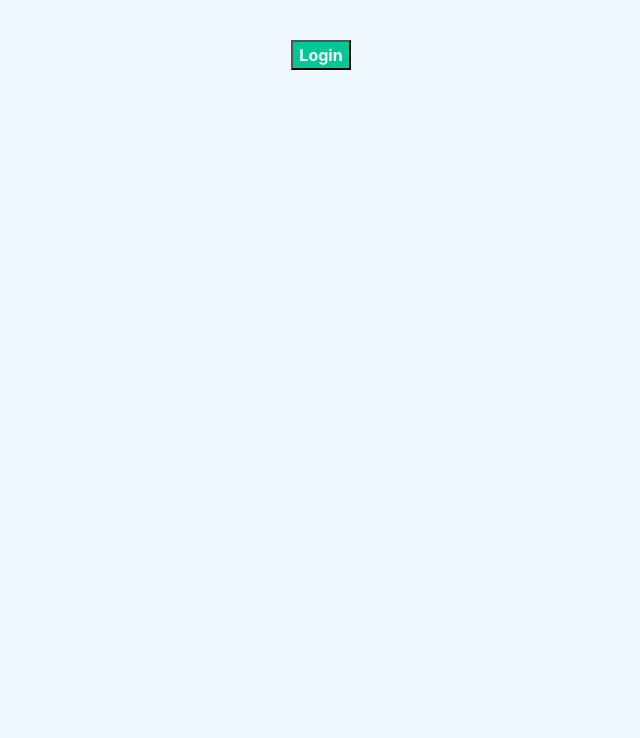
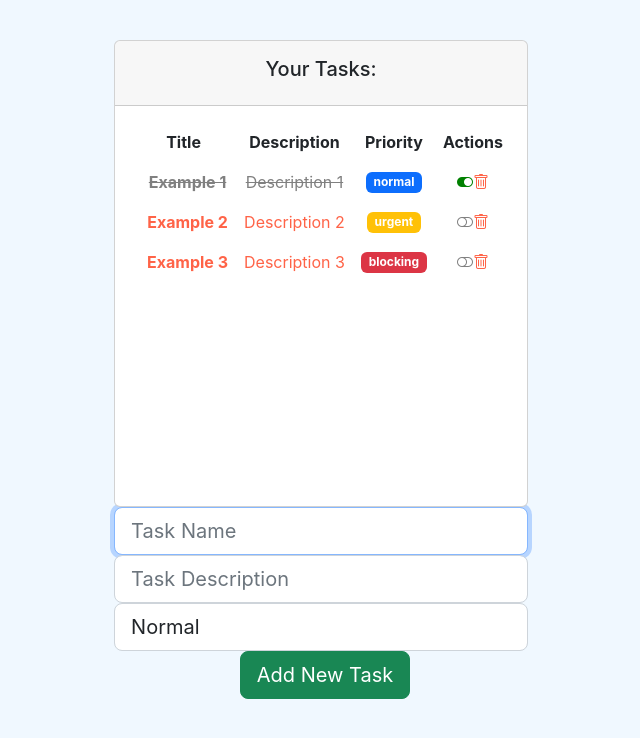
Before and after one commit to sanexto/open-bootcamp, a React (Create React App) app in the folder react-js/hola-mundo/: page / in a window 1280 px wide. Shown: the top 738 px of the page, without its empty margins (319-959 px from the left). Built offline with nearby package versions, Linux system fonts and the light colour scheme.

Commit message:
Sesión 13

```diff
--- a/react-js/hola-mundo/src/App.js
+++ b/react-js/hola-mundo/src/App.js
@@ -8,7 +8,7 @@
 // import Greeting from './components/pure/greeting';
 // import GreetingF from './components/pure/greetingF';
 import TaskListComponent from './components/container/task_list';
-import OptionalRender from './components/pure/optionalRender';
+// import OptionalRender from './components/pure/optionalRender';
 // import GreetingStyled from './components/pure/greetingStyled';
 // import Ejemplo1 from './hooks/Ejemplo1';
 
@@ -37,9 +37,9 @@
       {/* Gestión de eventos */}
       {/* <Father /> */}
       {/* Ejemplos de renderizado condicional */}
-      <OptionalRender />
+      {/* <OptionalRender /> */}
       {/* PROYECTO FINAL */}
-      {/* <TaskListComponent /> */}
+      <TaskListComponent />
     </div>
   );
 }
--- a/react-js/hola-mundo/src/components/container/task_list.jsx
+++ b/react-js/hola-mundo/src/components/container/task_list.jsx
@@ -20,7 +20,9 @@
     // Control del ciclo de vida del componente
     useEffect(() => {
         console.log('Task State has been modified');
+        setTimeout(() => {
             setLoading(false);
+        }, 2000);
         return () => {
             console.log('TaskList component is going to unmount...');
         };
@@ -53,17 +55,9 @@
         setTasks(tempTasks);
     }
 
+    const Table = () => {
         return (
-        <div>
-            <div className='col-12'>
-                <div className='card'>
-                    {/* Card Header (title) */}
-                    <div className='card-header p-3'>
-                        <h5>Your Tasks:</h5>
-                    </div>
-                    {/* Cardo Body (content) */}
-                    <div className='card-body' data-mdb-perfect-scrollbar='true' style={ { position: 'relative', height: '400px' } }>
-                        <table>
+            <table className='table table-borderless table-responsive'>
                 <thead>
                     <tr>
                         <th scope='col'>Title</th>
@@ -86,10 +80,44 @@
                     })}
                 </tbody>
             </table>
+        );
+    };
+
+    let tasksTable;
+
+    if (tasks.length > 0) {
+        tasksTable = <Table />;
+    } else {
+        tasksTable = (
+            <div>
+                <h3>There are no tasks to show</h3>
+                <h4>Please, create one</h4>
+            </div>
+        );
+    }
+
+    const loadingStyle = {
+        color: 'grey',
+        fontSize: '30px',
+        fontWeight: 'bold',
+    };
+
+    return (
+        <div>
+            <div className='col-12'>
+                <div className='card'>
+                    {/* Card Header (title) */}
+                    <div className='card-header p-3'>
+                        <h5>Your Tasks:</h5>
+                    </div>
+                    {/* Cardo Body (content) */}
+                    <div className='card-body' data-mdb-perfect-scrollbar='true' style={ { position: 'relative', height: '400px' } }>
+                        {/* TODO: Add Loading Spinner */}
+                        {loading ? (<p style={loadingStyle}>Loading tasks...</p>) : tasksTable}
                     </div>
                 </div>
             </div>
-            <TaskForm add={addTask} />
+            <TaskForm add={addTask} length={tasks.length} />
         </div>
     );
 };
--- a/react-js/hola-mundo/src/components/pure/forms/taskForm.jsx
+++ b/react-js/hola-mundo/src/components/pure/forms/taskForm.jsx
@@ -4,7 +4,7 @@
 import { Task } from '../../../models/task.class';
 
 
-const TaskForm = ({add}) => {
+const TaskForm = ({add, length}) => {
 
     const nameRef = useRef('');
     const descriptionRef = useRef('');
@@ -26,8 +26,7 @@
             <div className='form-outline flex-fill'>
                 <input ref={nameRef} id='inputName' type='text' className='form-control form-control-lg' required autoFocus placeholder='Task Name' />
                 <input ref={descriptionRef} id='inputDescription' type='text' className='form-control form-control-lg' required placeholder='Task Description' />
-                <label htmlFor='selectLevel' className='sr-only'>Priority</label>
-                <select ref={levelRef} defaultValue={LEVELS.NORMAL} id='selectLevel'>
+                <select ref={levelRef} defaultValue={LEVELS.NORMAL} id='selectLevel' className='form-control form-control-lg'>
                     <option value={LEVELS.NORMAL}>
                         Normal
                     </option>
@@ -38,8 +37,10 @@
                         Blocking
                     </option>
                 </select>
+                <button type='submit' className='btn btn-success btn-lg ms-2'>
+                    {length > 0 ? 'Add New Task' : 'Create your First Task'}
+                </button>
             </div>
-            <button type='submit' className='btn btn-success btn-lg ms-2'>Add</button>
         </form>
     );
 };
@@ -47,6 +48,7 @@
 
 TaskForm.propTypes = {
     add: PropTypes.func.isRequired,
+    length: PropTypes.number,
 };
 
 
--- a/react-js/hola-mundo/src/components/pure/task.jsx
+++ b/react-js/hola-mundo/src/components/pure/task.jsx
@@ -1,10 +1,12 @@
 import React, { useEffect } from 'react';
 import PropTypes from 'prop-types';
+
+// Models
 import { Task } from '../../models/task.class';
+import { LEVELS } from '../../models/levels.enum';
 
 // Importamos la hoja de estilos task.scss
 import '../../styles/task.scss';
-import { LEVELS } from '../../models/levels.enum';
 
 const TaskComponent = ({ task, complete, remove }) => {
 
@@ -67,8 +69,19 @@
         }
     }
 
+    const taskCompleted = {
+        color: 'gray',
+        fontWeight: 'bold',
+        textDecoration: 'line-through',
+    };
+
+    const taskPending = {
+        color: 'tomato',
+        fontWeight: 'bold',
+    };
+
     return (
-        <tr className='fw-normal'>
+        <tr className='fw-normal' style={task.completed ? taskCompleted : taskPending}>
             <th>
                 <span className='ms-2'>{ task.name }</span>
             </th>
--- a/react-js/hola-mundo/src/styles/task.scss
+++ b/react-js/hola-mundo/src/styles/task.scss
@@ -1,3 +1,13 @@
 .task-icon{
     cursor: pointer;
 }
+
+.task-completed {
+    color: gray;
+    text-decoration: line-through;
+}
+
+.task-pending {
+    font-weight: bold;
+    color: tomato;
+}
```
Lines whose indentation alone changed are shown as unchanged.
